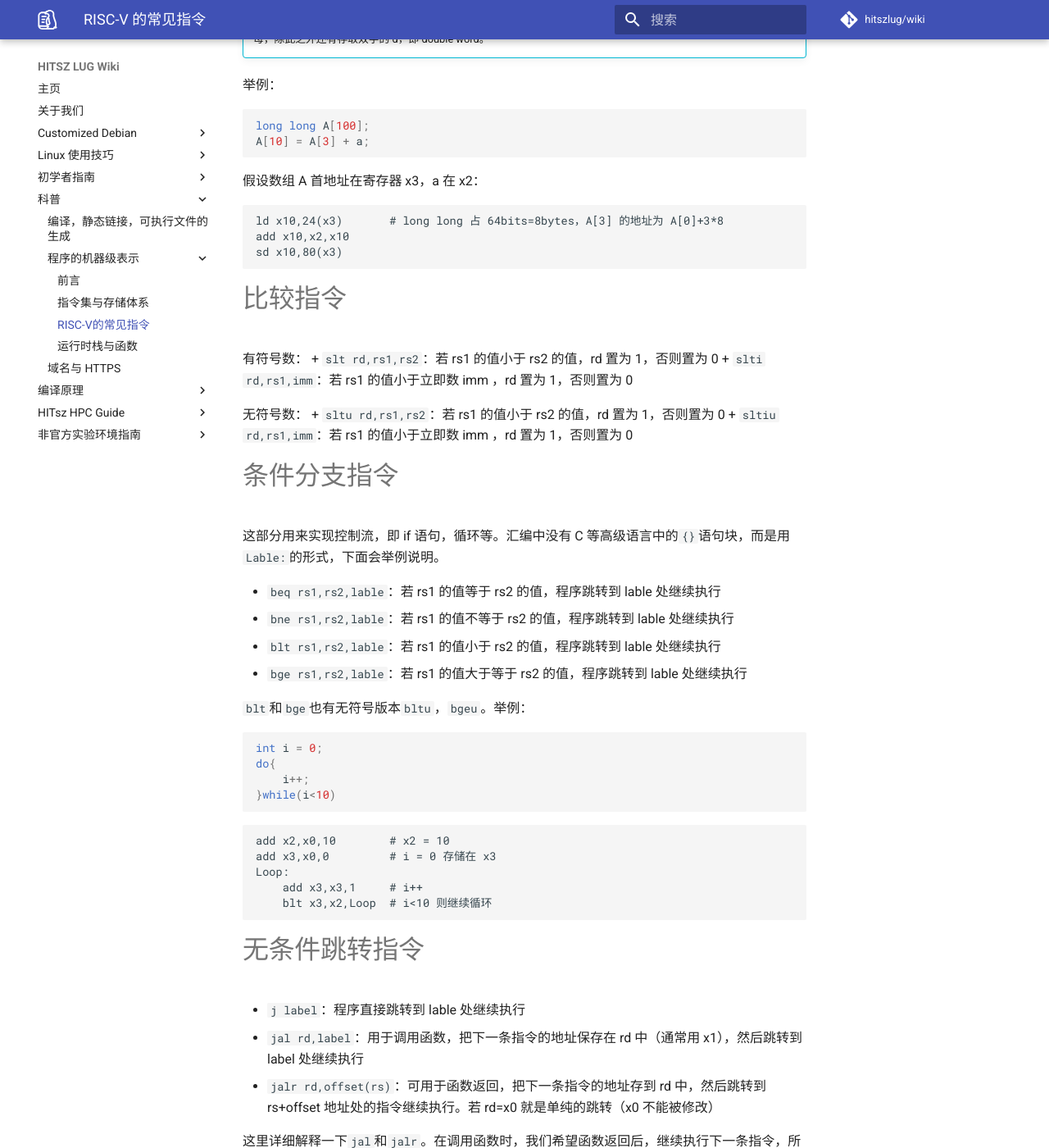
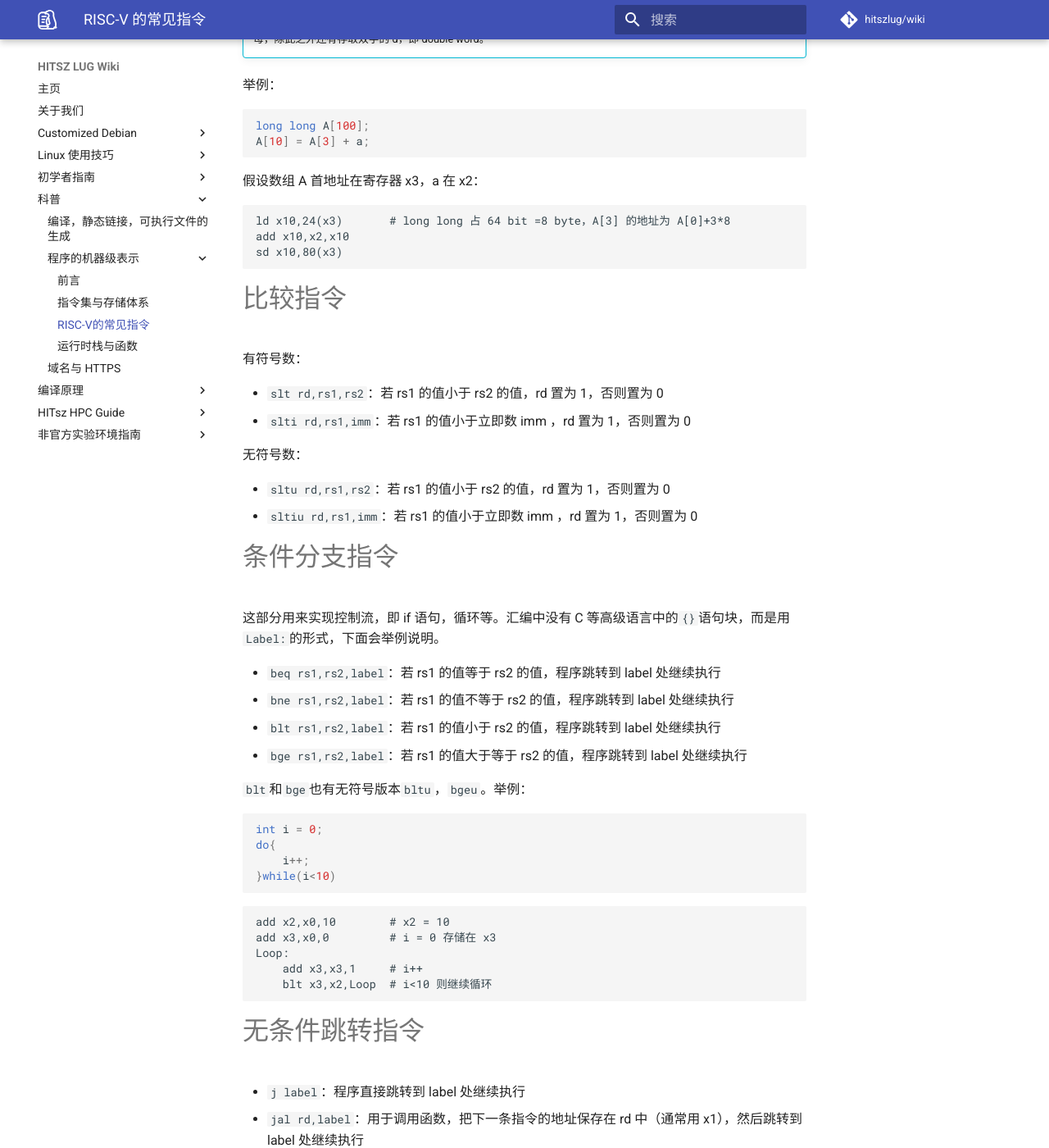
Before and after one commit to hitszosa/wiki, an MkDocs documentation site: the page built from docs/popular-science/process-in-machine/process-in-machine-2.md, in a window 1280 px wide and 1400 px high, scrolled down 2768 px. Shown: the whole window at 82% size. Built offline with MkDocs 1.6.1 and Material for MkDocs 9.7.7, drawn with Linux system fonts in a browser that asks for light colours; comment, search, counter and statistics services are not loaded; some of the changed text lies outside the part shown.

Commit message:
Update process-in-machine-2.md
fix some mistakes

````diff
--- a/docs/popular-science/process-in-machine/process-in-machine-2.md
+++ b/docs/popular-science/process-in-machine/process-in-machine-2.md
@@ -65,7 +65,7 @@ RISC-V 中的运算指令包括算术运算，逻辑运算，移位运算。运
 
 前面讲到，想要对主存中的数据进行运算，需要先将其取至寄存器，数据传输指令实现了这个目的。
 
-现代计算机以 **字节** (byte，1byte=8bits) 为基本单位，而内存本身可被视作由 byte 组成的一维数组，地址从 0 开始。**字** (word) 则是存取数据的另一个单位，在 RISC-V 中 1word=4Bytes=32bits，在其他体系结构中可能会发生变化。
+现代计算机以 **字节** (byte，1 byte=8 bit) 为基本单位，而内存本身可被视作由 byte 组成的一维数组，地址从 0 开始。**字** (word) 则是存取数据的另一个单位，在 RISC-V 中 1 word=4 byte=32 bit，在其他体系结构中可能会发生变化。
 
 + `lb rd,offset(rs1)`：从地址为寄存器 rs1 的值加 offset 的主存中读一个字节，符号扩展后存入 rd
 + `lh rd,offset(rs1)`：从地址为寄存器 rs1 的值加 offset 的主存中读半个字，符号扩展后存入 rd
@@ -91,7 +91,7 @@ A[10] = A[3] + a;
 假设数组 A 首地址在寄存器 x3，a 在 x2：
 
 ```
-ld x10,24(x3)       # long long 占 64bits=8bytes，A[3] 的地址为 A[0]+3*8
+ld x10,24(x3)       # long long 占 64 bit =8 byte，A[3] 的地址为 A[0]+3*8
 add x10,x2,x10
 sd x10,80(x3)
 ```
@@ -99,21 +99,23 @@ sd x10,80(x3)
 # 比较指令
 
 有符号数：
+
 + `slt rd,rs1,rs2`：若 rs1 的值小于 rs2 的值，rd 置为 1，否则置为 0
 + `slti rd,rs1,imm`：若 rs1 的值小于立即数 imm ，rd 置为 1，否则置为 0
 
 无符号数：
+
 + `sltu rd,rs1,rs2`：若 rs1 的值小于 rs2 的值，rd 置为 1，否则置为 0
 + `sltiu rd,rs1,imm`：若 rs1 的值小于立即数 imm ，rd 置为 1，否则置为 0
 
 # 条件分支指令
 
-这部分用来实现控制流，即 if 语句，循环等。汇编中没有 C 等高级语言中的`{}`语句块，而是用`Lable:`的形式，下面会举例说明。
+这部分用来实现控制流，即 if 语句，循环等。汇编中没有 C 等高级语言中的`{}`语句块，而是用`Label:`的形式，下面会举例说明。
 
-+ `beq rs1,rs2,lable`：若 rs1 的值等于 rs2 的值，程序跳转到 lable 处继续执行
-+ `bne rs1,rs2,lable`：若 rs1 的值不等于 rs2 的值，程序跳转到 lable 处继续执行
-+ `blt rs1,rs2,lable`：若 rs1 的值小于 rs2 的值，程序跳转到 lable 处继续执行
-+ `bge rs1,rs2,lable`：若 rs1 的值大于等于 rs2 的值，程序跳转到 lable 处继续执行
++ `beq rs1,rs2,label`：若 rs1 的值等于 rs2 的值，程序跳转到 label 处继续执行
++ `bne rs1,rs2,label`：若 rs1 的值不等于 rs2 的值，程序跳转到 label 处继续执行
++ `blt rs1,rs2,label`：若 rs1 的值小于 rs2 的值，程序跳转到 label 处继续执行
++ `bge rs1,rs2,label`：若 rs1 的值大于等于 rs2 的值，程序跳转到 label 处继续执行
 
 `blt`和`bge`也有无符号版本`bltu`，`bgeu`。举例：
 
@@ -134,7 +136,7 @@ Loop:
 
 # 无条件跳转指令
 
-+ `j label`：程序直接跳转到 lable 处继续执行
++ `j label`：程序直接跳转到 label 处继续执行
 + `jal rd,label`：用于调用函数，把下一条指令的地址保存在 rd 中（通常用 x1），然后跳转到 label 处继续执行
 + `jalr rd,offset(rs)`：可用于函数返回，把下一条指令的地址存到 rd 中，然后跳转到 rs+offset 地址处的指令继续执行。若 rd=x0 就是单纯的跳转（x0 不能被修改）
 
````
